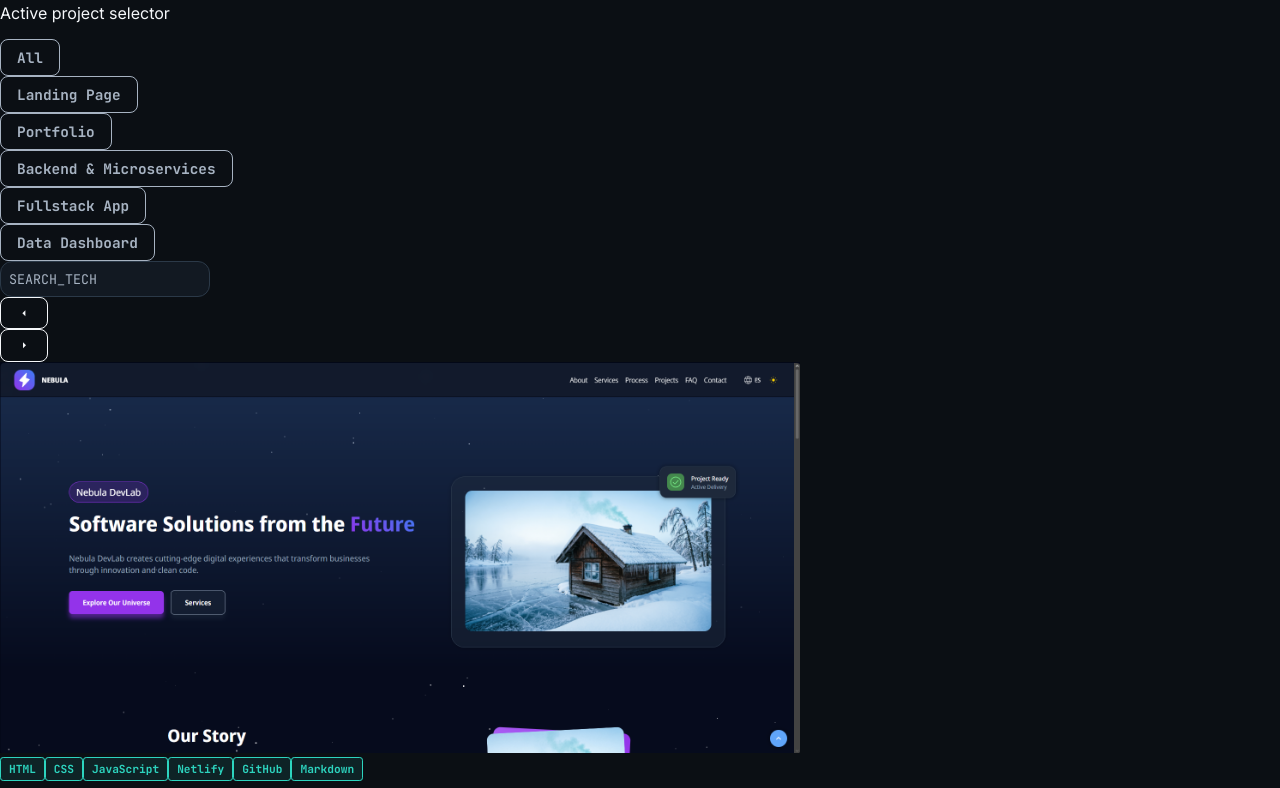
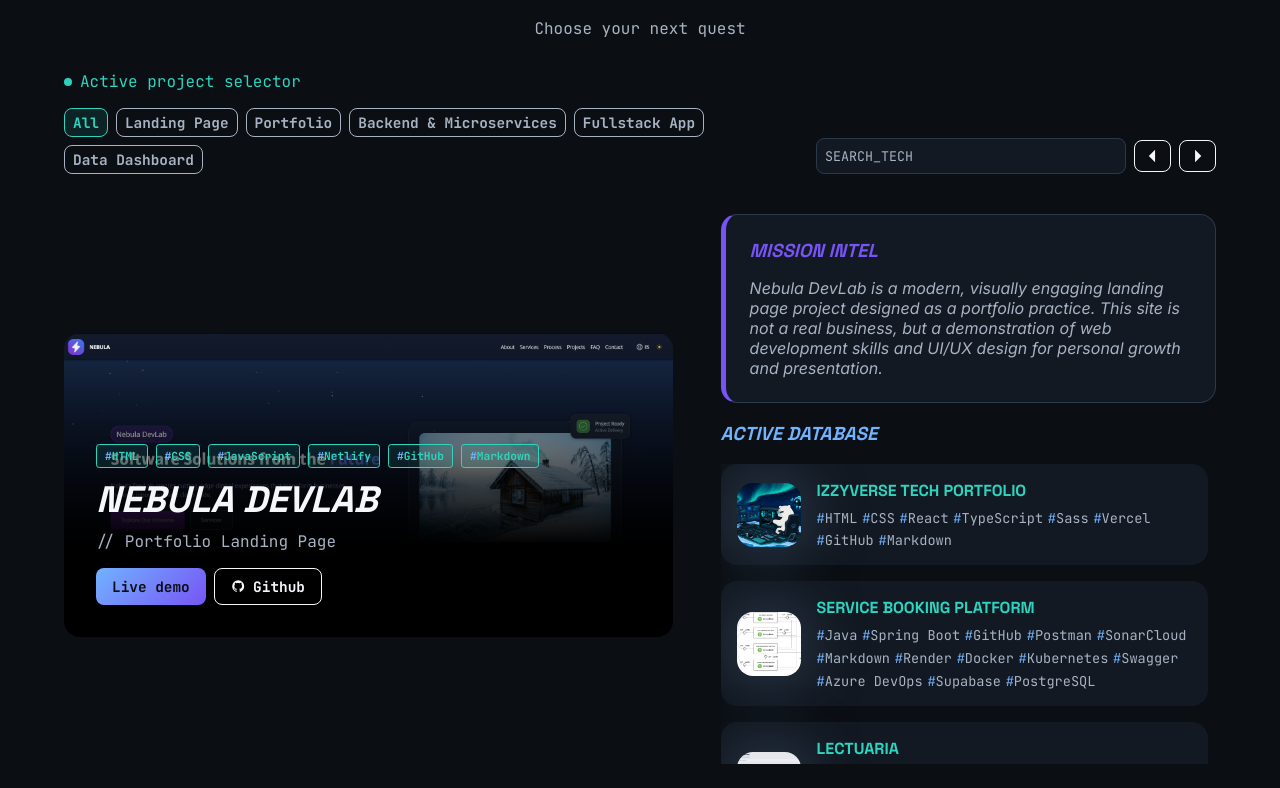
Before and after one commit to CodeInTheIzzyverse/IzzyverseDev, a React (Vite) app: page / in a window 1280 px wide. Shown: the part 1052-1840 px from the top of the page. Built offline with nearby package versions, Linux system fonts and the light colour scheme.

Commit message:
Projects

```diff
--- a/src/components/UI/Button/Button.scss
+++ b/src/components/UI/Button/Button.scss
@@ -55,6 +55,7 @@
 		background: transparent;
 		color: $secondary-text-color;
 		border: 1px solid $secondary-text-color;
+		padding: $space-0 $space-1;
 
 		a {
 			color: $secondary-text-color;
@@ -88,9 +89,7 @@
 		}
 
 		&--filter:hover {
-			color: $tertiary-color;
 			border: 1px solid $tertiary-color;
-			background-color: $tertiary-color--transparent;
 		}
 	}
 }
--- a/src/components/UI/Card/CurrentProject.scss
+++ b/src/components/UI/Card/CurrentProject.scss
@@ -1,11 +1,72 @@
 .currentProject {
 	max-width: 50rem;
+	position: relative;
+	border-radius: $card-radius;
+	overflow: hidden;
+	aspect-ratio: 4/3;
 
 	img {
 		width: 100%;
+		height: 100%;
+		object-fit: cover;
 	}
 
-	.projectSelectorCard__weapons span {
+	&::before {
+		content: "";
+		width: 100%;
+		height: 100%;
+		position: absolute;
+		top: 0;
+		left: 0;
+		z-index: 2;
+		background: linear-gradient(180deg, rgba(0, 0, 0, 0) 0%, #000 70%);
+	}
+
+	.projectSelectorCard__body {
+		position: absolute;
+		left: 0;
+		right: 0;
+		bottom: 0;
+		z-index: 2;
+		display: flex;
+		flex-direction: column;
+		gap: $space-1;
+		padding: $space-4;
+
+		h3 {
+			font-size: 1.5rem;
+			margin: 0;
+		}
+
+		p {
+			margin: 0;
+			color: $secondary-text-color;
+			font-family: $code;
+		}
+
+		@media screen and (min-width: 700px) {
+			h3 {
+				font-size: 2.3rem;
+			}
+		}
+	}
+
+	.projectSelectorCard__buttons {
+		display: flex;
+		flex-wrap: wrap;
+		gap: $space-1;
+		margin-top: $space-1;
+
+		button {
+		}
+	}
+
+	.projectSelectorCard__weapons {
+		display: flex;
+		flex-wrap: wrap;
+		gap: $space-1;
+
+		span {
 			font-family: $code;
 			font-size: $weapon-mobile-size;
 			border-radius: $weapon-radius;
@@ -25,3 +86,12 @@
 			}
 		}
 	}
+
+	@media screen and (min-width: 700px) {
+		aspect-ratio: 4/2;
+
+		h3 {
+			font-size: 2rem;
+		}
+	}
+}
--- a/src/components/UI/Card/CurrentProject.tsx
+++ b/src/components/UI/Card/CurrentProject.tsx
@@ -2,6 +2,7 @@
 import Button from "../Button/Button";
 import { resolveSkillsFromSlugs } from "@/data/skills";
 import './CurrentProject.scss';
+import { Link } from "react-router-dom";
 
 const normalizeLinks = (value: string | string[] | undefined) => {
     if (!value) return [];
@@ -17,7 +18,7 @@
     return (
         <div className="currentProject">
             <img src={`/projects/${project.slug}.png`} alt={`${project.name} screenshot`} />
-            <div>
+            <div className="projectSelectorCard__body">
                 <div className="projectSelectorCard__weapons">
                     {
                         weapons.map((weapon) => (
@@ -27,22 +28,22 @@
                 </div>
                 <h3>{project.name}</h3>
                 <p>// {project.description}</p>
-                <div>
+                <div className="projectSelectorCard__buttons">
                     {liveLinks.map((link, index) => (
                         <Button key={`live-${project.slug}-${index}`}>
-                            <a href={link}>Live demo</a>
+                            <Link to={link} target="_blank" rel="noopener noreferrer">Live demo</Link>
                         </Button>
                     ))}
 
                     {githubLinks.map((link, index) => (
                         <Button key={`github-${project.slug}-${index}`} variant="secondary">
-                            <a href={link}>
+                            <Link to={link} target="_blank" rel="noopener noreferrer">
                                 <svg xmlns="http://www.w3.org/2000/svg" width="1em" height="1em" viewBox="0 0 24 24">
                                     <path d="M0 0h24v24H0z" fill="none" />
                                     <path fill="currentColor" d="M12 2A10 10 0 0 0 2 12c0 4.42 2.87 8.17 6.84 9.5c.5.08.66-.23.66-.5v-1.69c-2.77.6-3.36-1.34-3.36-1.34c-.46-1.16-1.11-1.47-1.11-1.47c-.91-.62.07-.6.07-.6c1 .07 1.53 1.03 1.53 1.03c.87 1.52 2.34 1.07 2.91.83c.09-.65.35-1.09.63-1.34c-2.22-.25-4.55-1.11-4.55-4.92c0-1.11.38-2 1.03-2.71c-.1-.25-.45-1.29.1-2.64c0 0 .84-.27 2.75 1.02c.79-.22 1.65-.33 2.5-.33s1.71.11 2.5.33c1.91-1.29 2.75-1.02 2.75-1.02c.55 1.35.2 2.39.1 2.64c.65.71 1.03 1.6 1.03 2.71c0 3.82-2.34 4.66-4.57 4.91c.36.31.69.92.69 1.85V21c0 .27.16.59.67.5C19.14 20.16 22 16.42 22 12A10 10 0 0 0 12 2" />
                                 </svg>
                                 Github
-                            </a>
+                            </Link>
                         </Button>
                     ))}
                 </div>
--- a/src/components/UI/Card/ProjectSelectorCard.scss
+++ b/src/components/UI/Card/ProjectSelectorCard.scss
@@ -1,10 +1,44 @@
 .projectSelectorCard {
+	display: flex;
+	align-items: center;
+	gap: $space-2;
+	cursor: pointer;
+	background-color: $surface-color;
+	border-radius: $card-radius;
+	padding: $space-2;
+
 	img {
-		max-width: 5rem;
-		max-height: 5rem;
+		max-width: 4rem;
+		max-height: 4rem;
 		aspect-ratio: 1;
 		object-fit: cover;
 		border-radius: $card-radius;
 		box-shadow: $shadow;
 	}
+
+	div {
+		display: flex;
+		flex-direction: column;
+		gap: $space-1;
+	}
+
+	h4 {
+		color: $tertiary-color;
+		margin: 0;
+	}
+
+	&__weapons {
+		margin: 0;
+		font-family: $code;
+		font-size: 0.85rem;
+		color: $secondary-text-color;
+		display: flex;
+		flex-wrap: wrap;
+		gap: 0.3rem;
+
+		span::before {
+			content: "#";
+			color: $primary-color;
+		}
+	}
 }
--- /dev/null
+++ b/src/index.css
@@ -0,0 +1,111 @@
+:root {
+  --text: #6b6375;
+  --text-h: #08060d;
+  --bg: #fff;
+  --border: #e5e4e7;
+  --code-bg: #f4f3ec;
+  --accent: #aa3bff;
+  --accent-bg: rgba(170, 59, 255, 0.1);
+  --accent-border: rgba(170, 59, 255, 0.5);
+  --social-bg: rgba(244, 243, 236, 0.5);
+  --shadow:
+    rgba(0, 0, 0, 0.1) 0 10px 15px -3px, rgba(0, 0, 0, 0.05) 0 4px 6px -2px;
+
+  --sans: system-ui, 'Segoe UI', Roboto, sans-serif;
+  --heading: system-ui, 'Segoe UI', Roboto, sans-serif;
+  --mono: ui-monospace, Consolas, monospace;
+
+  font: 18px/145% var(--sans);
+  letter-spacing: 0.18px;
+  color-scheme: light dark;
+  color: var(--text);
+  background: var(--bg);
+  font-synthesis: none;
+  text-rendering: optimizeLegibility;
+  -webkit-font-smoothing: antialiased;
+  -moz-osx-font-smoothing: grayscale;
+
+  @media (max-width: 1024px) {
+    font-size: 16px;
+  }
+}
+
+@media (prefers-color-scheme: dark) {
+  :root {
+    --text: #9ca3af;
+    --text-h: #f3f4f6;
+    --bg: #16171d;
+    --border: #2e303a;
+    --code-bg: #1f2028;
+    --accent: #c084fc;
+    --accent-bg: rgba(192, 132, 252, 0.15);
+    --accent-border: rgba(192, 132, 252, 0.5);
+    --social-bg: rgba(47, 48, 58, 0.5);
+    --shadow:
+      rgba(0, 0, 0, 0.4) 0 10px 15px -3px, rgba(0, 0, 0, 0.25) 0 4px 6px -2px;
+  }
+
+  #social .button-icon {
+    filter: invert(1) brightness(2);
+  }
+}
+
+#root {
+  width: 1126px;
+  max-width: 100%;
+  margin: 0 auto;
+  text-align: center;
+  border-inline: 1px solid var(--border);
+  min-height: 100svh;
+  display: flex;
+  flex-direction: column;
+  box-sizing: border-box;
+}
+
+body {
+  margin: 0;
+}
+
+h1,
+h2 {
+  font-family: var(--heading);
+  font-weight: 500;
+  color: var(--text-h);
+}
+
+h1 {
+  font-size: 56px;
+  letter-spacing: -1.68px;
+  margin: 32px 0;
+  @media (max-width: 1024px) {
+    font-size: 36px;
+    margin: 20px 0;
+  }
+}
+h2 {
+  font-size: 24px;
+  line-height: 118%;
+  letter-spacing: -0.24px;
+  margin: 0 0 8px;
+  @media (max-width: 1024px) {
+    font-size: 20px;
+  }
+}
+p {
+  margin: 0;
+}
+
+code,
+.counter {
+  font-family: var(--mono);
+  display: inline-flex;
+  border-radius: 4px;
+  color: var(--text-h);
+}
+
+code {
+  font-size: 15px;
+  line-height: 135%;
+  padding: 4px 8px;
+  background: var(--code-bg);
+}
--- a/src/pages/Home/Home.scss
+++ b/src/pages/Home/Home.scss
@@ -24,6 +24,20 @@
 }
 
 .homePage {
+	h1,
+	h2,
+	h3 {
+		font-style: italic;
+	}
+
+	h2 {
+		font-size: $h2-mobile-size;
+
+		@media screen and (min-width: 700px) {
+			font-size: $h2-desktop-size;
+		}
+	}
+
 	&__hero {
 		min-height: 80dvh;
 		width: 90%;
@@ -106,7 +120,6 @@
 			position: relative;
 			font-family: $title;
 			font-weight: 700;
-			// hacer que quede sobre el borde izquierdo del -content
 			left: 3rem;
 			bottom: -0.5rem;
 			text-transform: uppercase;
@@ -170,6 +183,160 @@
 	}
 
 	&__projects {
+		padding: $space-4 0;
+		width: 90%;
+		max-width: 100rem;
+		margin: 0 auto;
+
+		&-header {
+			text-align: center;
+
+			h2 {
+				margin-bottom: 0;
+			}
+
+			p {
+				color: $secondary-text-color;
+				font-family: $code;
+			}
+		}
+
+		&-filters {
+			p {
+				color: $tertiary-color;
+				font-family: $code;
+				display: flex;
+				align-items: center;
+				gap: $space-1;
+
+				span {
+					display: inline-block;
+					width: 0.5rem;
+					height: 0.5rem;
+					background-color: $tertiary-color;
+					border-radius: 50%;
+					animation: pulse-dot 1s infinite;
+				}
+			}
+
+			div {
+				display: flex;
+				flex-wrap: wrap;
+				gap: $space-1;
+
+				.active {
+					color: $tertiary-color;
+					border: 1px solid $tertiary-color;
+					background-color: $tertiary-color--transparent;
+				}
+			}
+		}
+
+		&-search {
+			display: flex;
+			gap: $space-1;
+			margin: $space-1 0;
+			width: 100%;
+			align-items: center;
+
+			input {
+				width: 100%;
+			}
+
+			button {
+				padding: 0;
+				width: 3rem;
+				height: 2rem;
+
+				svg {
+					width: 100%;
+					height: 100%;
+				}
+			}
+		}
+
+		&-mission {
+			background-color: $surface-color;
+			border-radius: $card-radius;
+			padding: $space-3;
+			border: 1px solid $border-color;
+			border-left: 5px solid $secondary-color;
+			margin-top: $space-1;
+
+			h3 {
+				color: $secondary-color;
+				margin: 0;
+				margin-bottom: $space-2;
+			}
+
+			p {
+				color: $secondary-text-color;
+				font-style: italic;
+				margin: 0;
+			}
+		}
+
+		aside {
+			& > h3 {
+				color: $primary-color;
+			}
+		}
+
+		&-db {
+			overflow-y: scroll;
+			overflow-x: hidden;
+			scrollbar-width: thin;
+			scrollbar-color: $tertiary-color transparent;
+			padding-right: $space-1;
+			max-height: 300px;
+			display: flex;
+			flex-direction: column;
+			gap: $space-2;
+
+			&::-webkit-scrollbar {
+				width: 0.25rem;
+			}
+
+			&::-webkit-scrollbar-thumb {
+				background-color: $tertiary-color;
+				border-radius: 0.25rem;
+			}
+		}
+
+		.currentProject {
+			margin: 0 auto;
+		}
+
+		@media screen and (min-width: 900px) {
+			&-options {
+				display: flex;
+				align-items: end;
+				justify-content: space-between;
+				margin-bottom: $space-4;
+			}
+
+			&-search {
+				max-width: 25rem;
+				margin: 0;
+			}
+		}
+
+		@media screen and (min-width: 1200px) {
+			&-content {
+				display: grid;
+				grid-template-areas: "main main side";
+				gap: $space-5;
+
+				.currentProject {
+					grid-area: main;
+					margin: auto;
+				}
+
+				& > aside {
+					grid-area: side;
+				}
+			}
+		}
 	}
 
 	&__skills {
@@ -181,3 +348,15 @@
 	&__cta {
 	}
 }
+
+@keyframes pulse-dot {
+	0% {
+		opacity: 1;
+	}
+	50% {
+		opacity: 0.5;
+	}
+	100% {
+		opacity: 1;
+	}
+}
--- a/src/pages/Home/Home.tsx
+++ b/src/pages/Home/Home.tsx
@@ -93,10 +93,12 @@
             </section>
 
             <section className='homePage__projects'>
-                <h2>{t('pages.home.projectSelector')}</h2>
-                <p>{t('pages.home.projectSelectorSub')}</p>
+                <article className='homePage__projects-header'>
+                    <h2>{t('pages.home.projectSelector')}</h2>
+                    <p>{t('pages.home.projectSelectorSub')}</p>
+                </article>
 
-                <article className='homePage__projects-header'>
+                <article className='homePage__projects-options'>
                     <div className='homePage__projects-filters'>
                         <p><span></span> {t('pages.home.activeProjectSelector')}</p>
                         <div>
@@ -139,12 +141,13 @@
                     {selectedProject && <CurrentProject {...selectedProject} />}
 
                     <aside>
-                        <div className="homePage__project-mission">
+                        <div className="homePage__projects-mission">
                             <h3>{t('pages.home.missionIntel')}</h3>
                             <p>{selectedProject?.mission}</p>
                         </div>
 
-                        <h3>{t('pages.home.activeDatabase')}</h3>
+                        {otherProjects.length > 0 && <h3>{t('pages.home.activeDatabase')}</h3>}
+
                         <div className="homePage__projects-db">
                             {otherProjects.map((project) => (
                                 <ProjectSelectorCard
--- a/src/styles/_vars.scss
+++ b/src/styles/_vars.scss
@@ -56,7 +56,6 @@
 // BORDER RADIUS
 
 $button-radius: 0.5rem;
-$input-radius: 0.75rem;
 $card-radius: 1rem;
 $badge-radius: 100rem;
 $weapon-radius: 0.2rem;
--- a/src/styles/global.scss
+++ b/src/styles/global.scss
@@ -25,7 +25,8 @@
 }
 
 h1 {
-	font-weight: 700;
+	font-weight: bolder;
+	font-style: italic;
 }
 
 ::placeholder {
@@ -38,7 +39,7 @@
 	font-family: $code;
 	color: $secondary-text-color;
 	text-transform: uppercase;
-	border-radius: $input-radius;
+	border-radius: $button-radius;
 	border: 1px solid $border-color;
 	padding: $space-1;
 	background-color: $surface-color;
```
Also changed, not shown: src/App.css (added, +184 -0 lines). Lines whose indentation alone changed are shown as unchanged.
